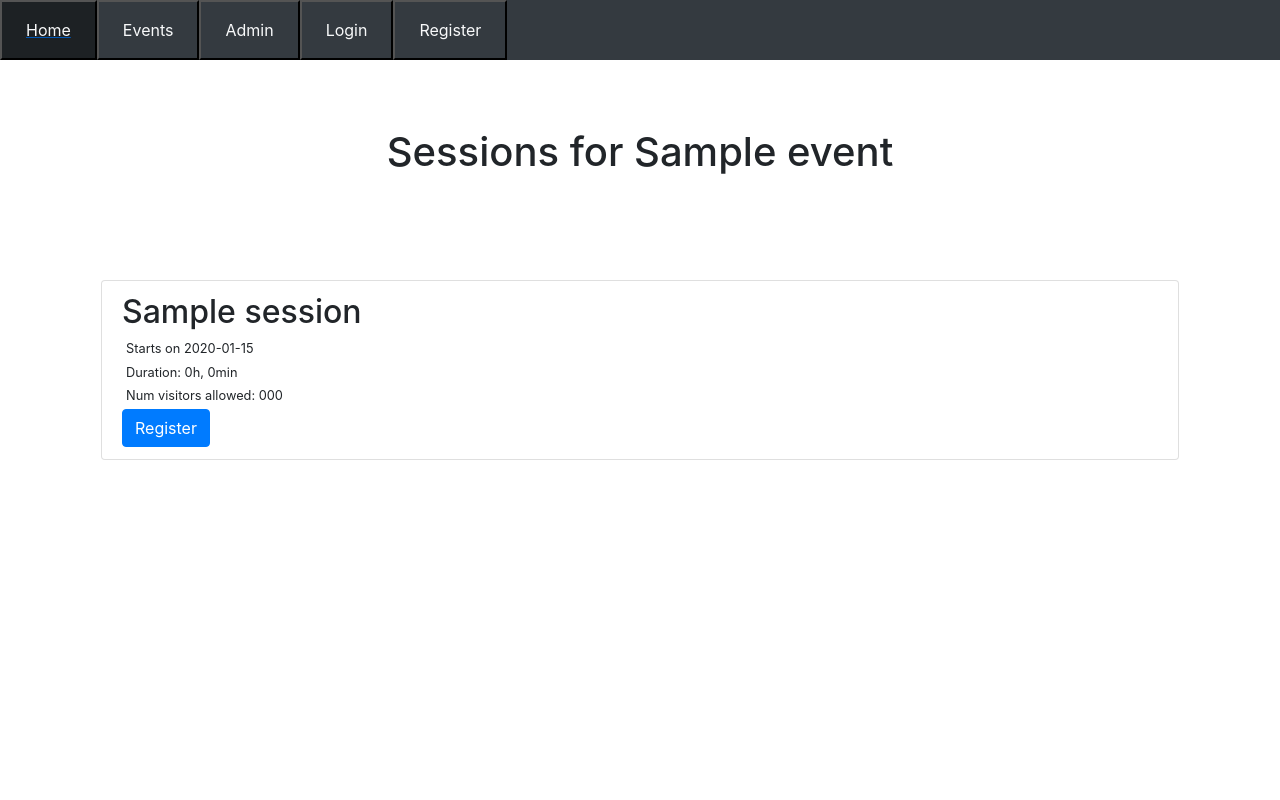
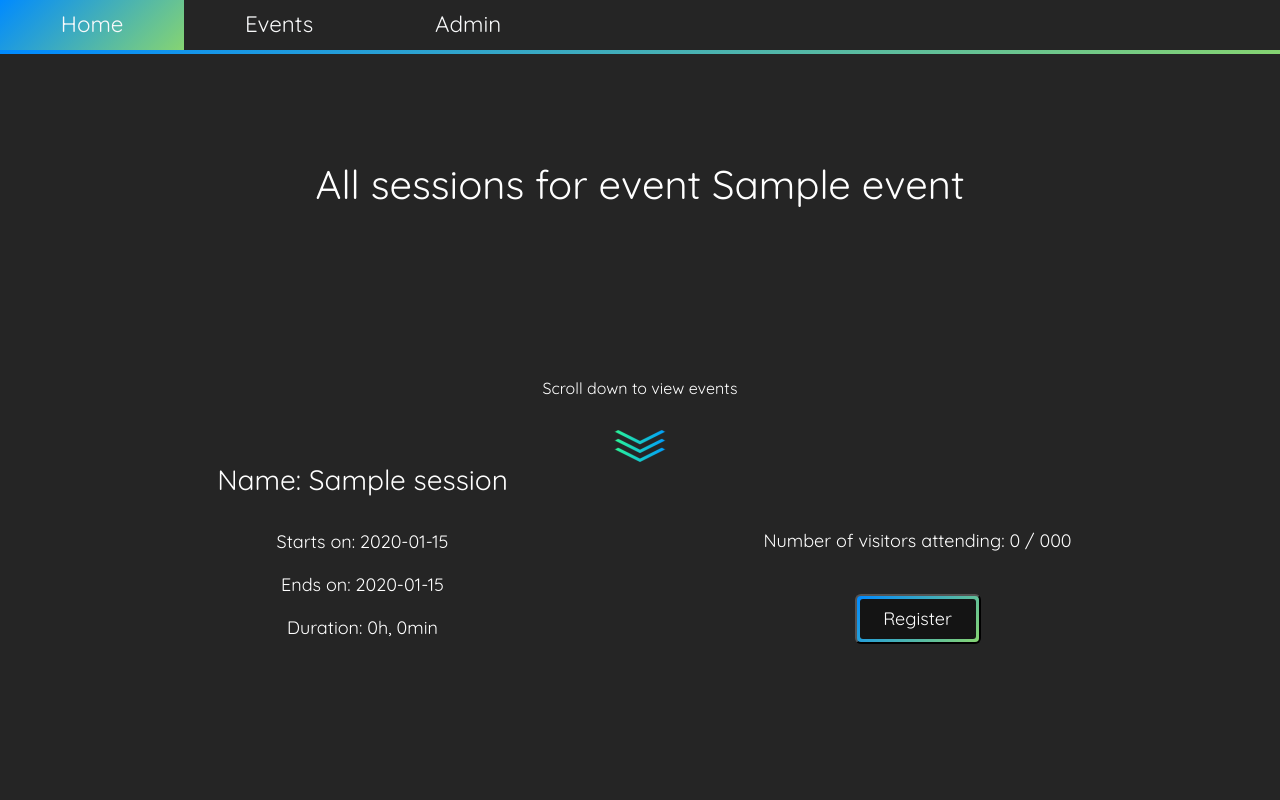
Before and after one commit to Martincic/iste341-event-manager, a PHP site: the page made by app/view/pages/event/single.php in a window 1280 px wide. Run offline with PHP 8.4, Linux system fonts and the light colour scheme; the template is opened without the code that fills it: most values are stand-ins (such as "Sample title", 1, 10 or a date in 2020); some libraries are stand-ins or nearby versions.

Commit message:
merge tomas w main

```diff
--- a/app/view/inc/footer.php
+++ b/app/view/inc/footer.php
@@ -1,4 +1,20 @@
+
 <script src="https://code.jquery.com/jquery-3.5.1.slim.min.js" integrity="sha384-DfXdz2htPH0lsSSs5nCTpuj/zy4C+OGpamoFVy38MVBnE+IbbVYUew+OrCXaRkfj" crossorigin="anonymous"></script>
 <script src="https://cdn.jsdelivr.net/npm/bootstrap@4.6.0/dist/js/bootstrap.bundle.min.js" integrity="sha384-Piv4xVNRyMGpqkS2by6br4gNJ7DXjqk09RmUpJ8jgGtD7zP9yug3goQfGII0yAns" crossorigin="anonymous"></script>
-    </body>
+
+<script src="https://unpkg.com/swiper@7/swiper-bundle.min.js"></script>
+
+<script>
+      var swiper = new Swiper('.swiper', {
+        direction: 'vertical',
+        slidesPerView: 1,
+        spaceBetween: 30,
+        mousewheel: true,
+        pagination: {
+          el: '.swiper-pagination',
+          clickable: true,
+        },
+      });
+</script>
+</body>
 </html>
--- a/app/view/inc/header.php
+++ b/app/view/inc/header.php
@@ -7,7 +7,11 @@ Form copied from: https://www.w3schools.com/howto/howto_css_login_form.asp
         <title><?php echo TITLE; ?></title>
         <meta charset="UTF-8">
         <meta name="viewport" content="width=device-width, initial-scale=1, shrink-to-fit=no">
-        <link href="public/css/style.css" rel="stylesheet" type="text/css"/>
+        <link href="<?php echo BASE_URL ?>/public/css/style.css" rel="stylesheet" type="text/css"/>
+        <link rel="preconnect" href="https://fonts.googleapis.com">
+        <link rel="preconnect" href="https://fonts.gstatic.com" crossorigin>
+        <link href="https://fonts.googleapis.com/css2?family=Quicksand&display=swap" rel="stylesheet">
         <link rel="stylesheet" href="https://cdn.jsdelivr.net/npm/bootstrap@4.6.0/dist/css/bootstrap.min.css" integrity="sha384-B0vP5xmATw1+K9KRQjQERJvTumQW0nPEzvF6L/Z6nronJ3oUOFUFpCjEUQouq2+l" crossorigin="anonymous">
+        <link rel="stylesheet" href="https://unpkg.com/swiper@7/swiper-bundle.min.css"/>
     </head>
     <body>
--- a/app/view/inc/navbar.php
+++ b/app/view/inc/navbar.php
@@ -1,41 +1,27 @@
-<!--
-    TODO: check permissions of user before handling new page
--->
 
 <div class="fixed-top">
 
-    <div class="bg-dark">
+<div class="">
 <nav>
 <ul class="nav mr-auto mt-lg-0">
     <a href="<?php echo BASE_URL ?>/">
         <li class="nav-item">
-                <button type="submit" class="nav-link bg-dark text-light">Home</button>
+            <button type="submit" class="nav-link text-light"><span class="nav-span">Home</span></button>
         </li>
     </a>
     <a href="<?php echo BASE_URL ?>/events">
         <li class="nav-item">
-            <button type="submit" class="nav-link bg-dark text-light">Events</button>
+        <button type="submit" class="nav-link text-light"><span class="nav-span">Events</span></button>
         </li>
     </a>
-
     <a href="<?php echo BASE_URL ?>/admin">
         <li class="nav-item">
-                <button type="submit" class="nav-link bg-dark text-light">Admin</button>
-            </li>
-        </a>
-
-
-        <a class='float-right' href="<?php echo BASE_URL ?>/login">
-            <li class="nav-item">
-                <button type="submit" class="nav-link bg-dark text-light">Login</button>
-            </li>
-        </a>
-        <a class='float-right' href="<?php echo BASE_URL ?>/register">
-            <li class="nav-item">
-                <button type="submit" class="nav-link bg-dark text-light">Register</button>
+            <button type="submit" class="nav-link text-light"><span class="nav-span">Admin</span></button>
         </li>
     </a>
 </ul>
 </nav>
+
 </div>
+<div class="border-nav"></div>
 </div>
--- a/app/view/pages/components/single_session_item.php
+++ b/app/view/pages/components/single_session_item.php
@@ -2,18 +2,37 @@
 
 $date1 = new DateTime($session->startdate);
 $date2 = new DateTime($session->enddate);
-$duration = $date1->diff($date2)->format('%hh, %imin');
+$duration = $date1->diff($date2)->format("%hh, %imin");
 
+// GET ALL ATTENDEES FOR THIS EVENT
+$x = 0;
+
+$currentAttendees = $session->numberallowed - $x;
 ?>
-<li class="list-group-item d-flex justify-content-between align-items-start m-3">
-    <div class="ms-2 me-auto">
-        <div>
-            <div class="h2"><?php echo $session->name ?></div>
-            <p class='small m-1'>Starts on <?php echo $session->startdate ?></p>
-            <p class='small m-1'>Duration: <?php echo $duration ?></p>  <!--date start - end -->
-            <p class='small m-1'>Num visitors allowed: <?php echo $session->numberallowed ?></p>
-            <!-- IF CURRENT VISITORS < ALLOWED VISITORS -->
-            <a href="sessions"><button type="button" class="btn btn-primary">Register</button></a>
+
+<div class="swiper-slide">
+    <div class="container">
+        <div class="row">
+            <div class="col-md-6">
+                <!-- NAME -->
+                <div class="h3 pb-4">Name: <?php echo $session->name ?></div>
+
+                <!-- DATE START -->
+                <p class=''>Starts on: <?php echo $session->startdate ?></p>
+
+                <!-- DATE END -->
+                <p class=''>Ends on: <?php echo $session->enddate ?></p>
+
+                <!-- DURATION -->
+                <p class=''>Duration: <?php echo $duration ?></p>  <!--date start - end -->
+            </div>
+            <div class="col-md-6">
+                <!-- ATTENDEES ALLOWED -->
+                <p class='pt-5 mt-3'>Number of visitors attending: <?php echo $currentAttendees . " / " . $session->numberallowed ?></p>
+
+                <!-- REGISTER BTN -->
+                <a href="events/<?php echo $session->idevent; //event_id?>"><button type="button" class="btn-blue mt-4"><span class="btn-blue-span">Register</span></button></a>
+            </div>
         </div>
     </div>
-</li>
+</div>
--- a/app/view/pages/event/single.php
+++ b/app/view/pages/event/single.php
@@ -1,17 +1,26 @@
 <?php include 'app/view/inc/navbar.php';?>
 <div class="container">
-    <div class="row">
-        <div class="col-md-12 mt-5">
-            <h1>Sessions for <?php print_r($data['event']->name);//->name ?></h1>
+    <div class="row allEvents">
+        <div class="col-md-12">
+            <h1>All sessions for event <?php echo $data['event']->name ?></h1>
+            <p class="text-center">Scroll down to view events</p>
+        </div>
+        <div class="col-md-12 text-center">
+        <img src="<?php echo BASE_URL ?>/public/img/fast-forward.png" width="32" height="60" class="downIcon" />
+
         </div>
     </div>
+    <div class="row">
+        <div class="col-md-12">
+    <div class="swiper mySwiper">
+        <div class="swiper-wrapper">
+            <?php
 
-    <ol class="list-group list-group-numbered">
-        <?php
-
-            foreach ($data['sessions'] as $session) {
-                include(__DIR__.'/../components/single_session_item.php');
-            }
-        ?>
-    </ol>
+                foreach ($data['sessions'] as $session) {
+                    include(__DIR__.'/../components/single_session_item.php');
+                }
+            ?>
+        </div>
+        <div class="swiper-pagination"></div>
+    </div></div></div>
 </div>
--- a/public/css/style.css
+++ b/public/css/style.css
@@ -1,6 +1,12 @@
 h1{
     text-align: center;
-    padding: 2em 0;
+    padding: 4em 0;
+}
+
+body{
+    background-color: rgb(37, 37, 37) !important;
+    color: white !important;
+    font-family: 'Quicksand', sans-serif !important;
 }
 
 .login-form{
@@ -9,6 +15,121 @@ h1{
     border: 0.2em solid grey;
 }
 
-.nav-item button{
-    padding: 1em 1.5em;
+nav ul{
+    background-color: rgb(37, 37, 37);
+
 }
+
+.border-nav{
+    background-image:linear-gradient(135deg, #008aff, #86d472);
+    padding: 2px 0;
+    width: 100%;
+}
+
+.nav a {
+    text-decoration: none !important;
+}
+
+.nav a{
+    border: none;
+
+    background-color: rgb(37, 37, 37);
+    height: 50px;
+    font-size: 1.4em;
+    font-weight: 600;
+    text-decoration: none;
+    z-index: 2;
+    max-width: 12em;
+}
+.nav-item {
+    margin: 0 2em;
+}
+
+
+.nav-link {
+    background-color: rgba(255, 222, 173, 0);
+    border: none;
+    text-align: center;
+}
+
+.nav a:hover {
+    color: #fff;
+    background-image: linear-gradient(135deg, #008aff, #86d472);
+
+}
+
+.allEvents{
+    height: 40vh;
+}
+
+.swiper {
+    width: 100%;
+    height: 60vh;
+    margin-left: auto;
+    margin-right: auto;
+  }
+
+  .swiper-slide {
+    text-align: center;
+    font-size: 18px;
+    background: rgba(255, 222, 173, 0);
+
+    /* Center slide text vertically */
+    display: -webkit-box;
+    display: -ms-flexbox;
+    display: -webkit-flex;
+    display: flex;
+    -webkit-box-pack: center;
+    -ms-flex-pack: center;
+    -webkit-justify-content: center;
+    justify-content: center;
+    -webkit-box-align: center;
+    -ms-flex-align: center;
+    -webkit-align-items: center;
+    align-items: center;
+  }
+
+  .swiper-pagination-bullet {
+    background-color: rgb(255, 255, 255) !important;
+}
+
+.swiper-pagination-bullet-active {
+    background-color: rgb(71, 255, 209) !important;
+}
+
+.downIcon {
+
+    transform: rotate(-90deg); /* Equal to rotateZ(45deg) */
+}
+
+.btn-blue {
+    background-image: linear-gradient(135deg, #008aff, #86d472);
+    border-radius: 6px;
+    color: #ffffff;
+    height: 50px;
+    font-size: 1em;
+    padding: 3px;
+    text-decoration: none;
+    width: 7em;
+    z-index: 2;
+    align-items: center;
+  }
+
+  .btn-blue:hover {
+    color: #fff;
+  }
+
+  .btn-blue-span {
+    align-items: center;
+    background: rgb(20, 20, 20);
+    border-radius: 3px;
+    display: flex;
+    justify-content: center;
+    height: 100%;
+    transition: background 0.5s ease;
+    width: 100%;
+  }
+
+  .btn-blue:hover .btn-blue-span {
+    background: transparent;
+  }
```
Also changed, not shown: app/view/pages/components/single_event_item.php (+29 -11 lines), app/view/pages/event/index.php (+20 -11 lines), app/view/pages/welcome.php (+2 -7 lines), public/img/fast-forward.png (added). Lines whose indentation alone changed are shown as unchanged.
